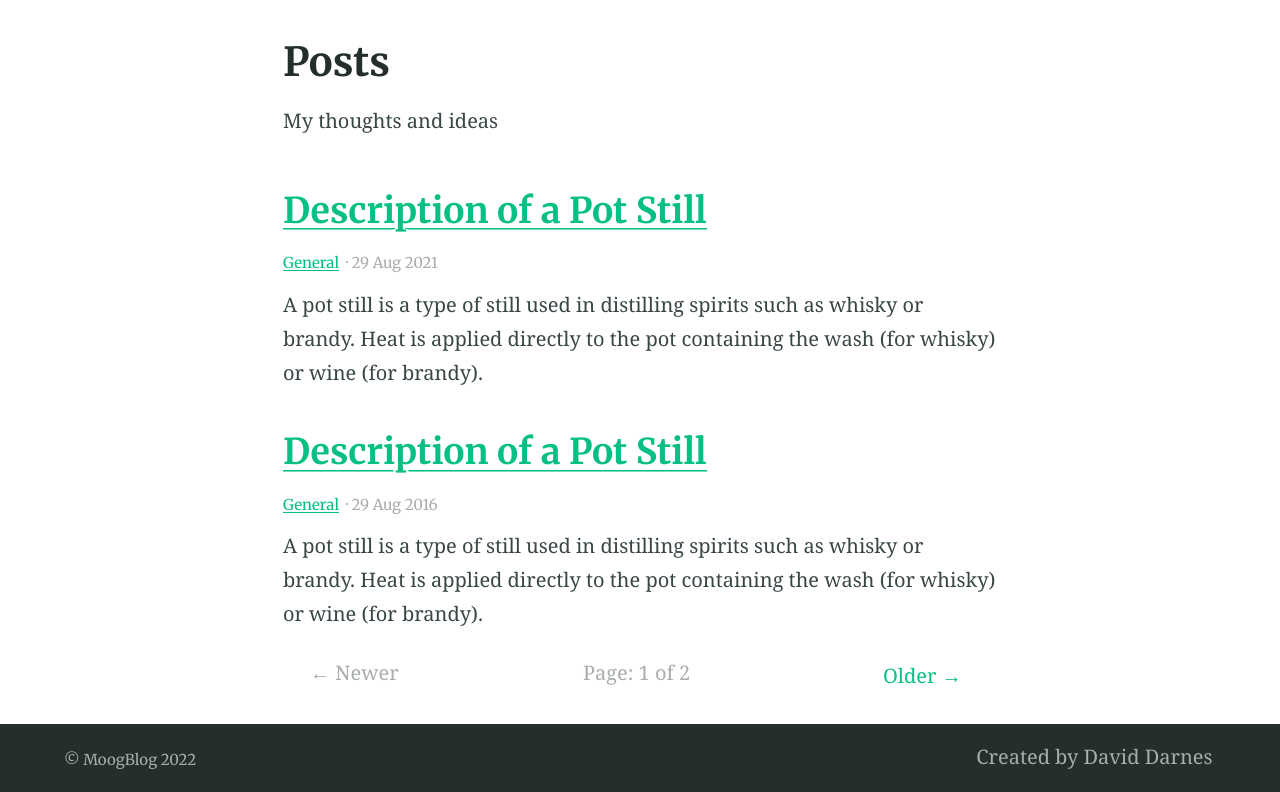
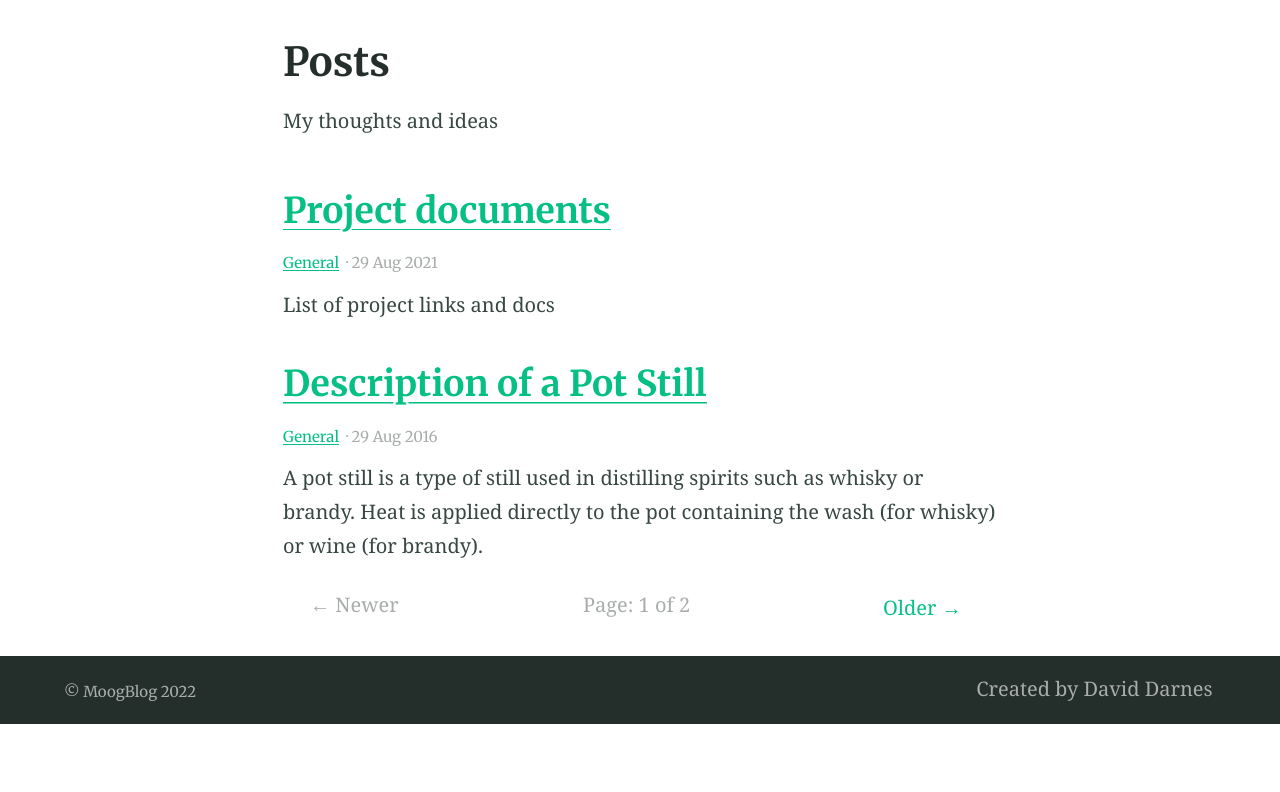
Before and after one commit to moogster11/blog, a Jekyll site: the page built from blog/index.html, in a window 1280 px wide. Shown: the part 408-1200 px from the top of the page. Built offline with Jekyll 4.4.1, drawn with Linux system fonts in a browser that asks for light colours; the list of posts is cut into pages by our own code; after the commit the page ends 1132 px from its top, so only the background shows below that.

Commit message:
Update 2021-08-29-example-post-four.md

```diff
--- a/_posts/2021-08-29-example-post-four.md
+++ b/_posts/2021-08-29-example-post-four.md
@@ -1,11 +1,11 @@
 ---
-title: Description of a Pot Still
+title: Project documents
 categories:
 - General
 excerpt: |
-  A pot still is a type of still used in distilling spirits such as whisky or brandy. Heat is applied directly to the pot containing the wash (for whisky) or wine (for brandy).
+  List of project links and docs
 feature_text: |
-  ## The Pot Still
+  ## Projects
   The modern pot still is a descendant of the alembic, an earlier distillation device
 feature_image: "https://picsum.photos/2560/600?image=733"
 image: "https://picsum.photos/2560/600?image=733"
```
